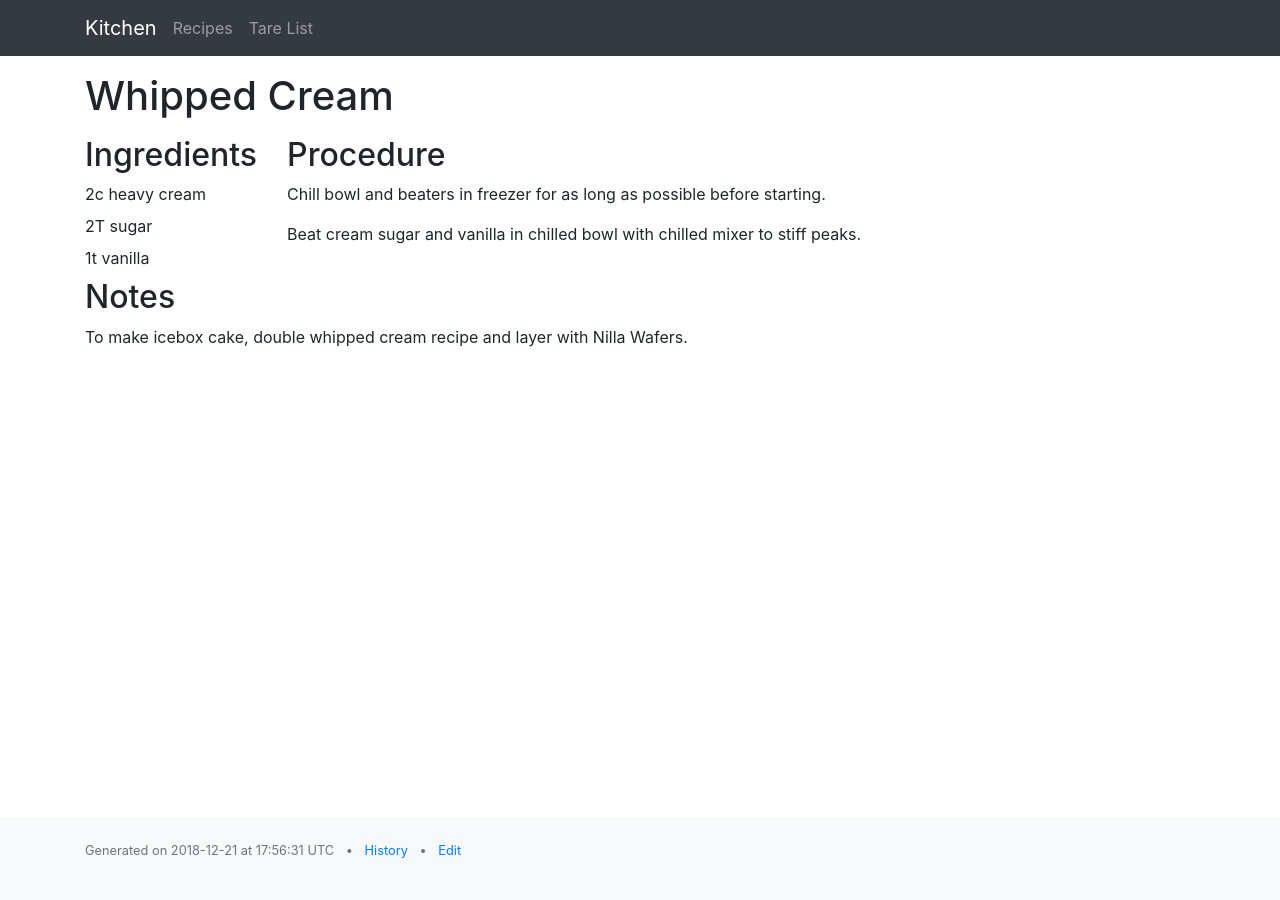
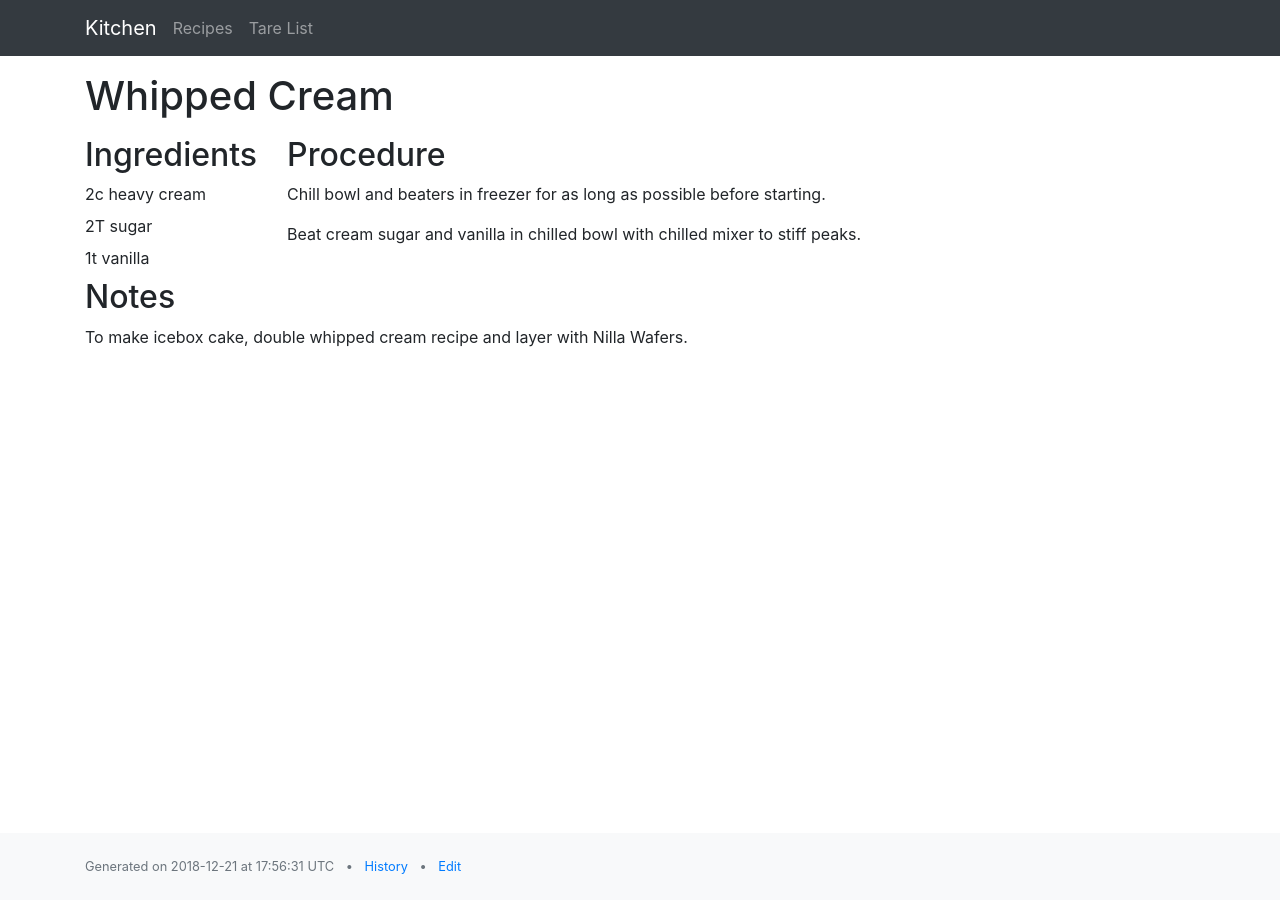
Before and after one commit to benburwell/kitchen, a Jekyll site: the page built from _recipes/whipped-cream.md, in a window 1280 px wide. Built offline with Jekyll 4.4.1, drawn with Linux system fonts in a browser that asks for light colours.

Commit message:
Don't margin the footer list

```diff
--- a/_layouts/recipe.html
+++ b/_layouts/recipe.html
@@ -74,7 +74,7 @@ layout: master
   <div class="container">
     <div class="row">
       <div class="col py-4">
-        <ul class="list-inline list-inline-bulleted">
+        <ul class="list-inline list-inline-bulleted m-0">
           <li class="list-inline-item">
             Generated on {{site.time|date:'%Y-%m-%d'}} at {{site.time|date:'%H:%M:%S %Z'}}
           </li>
```
